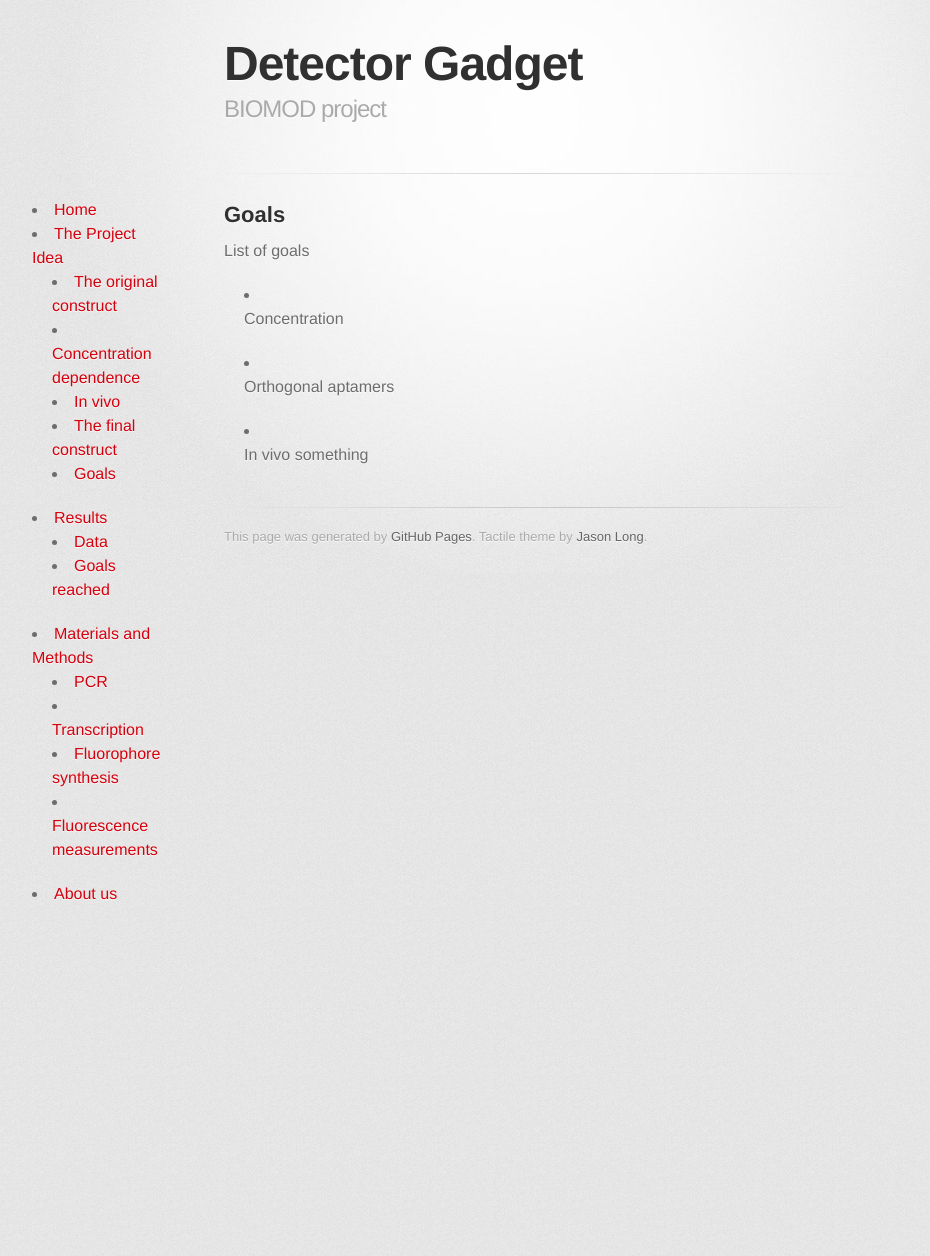
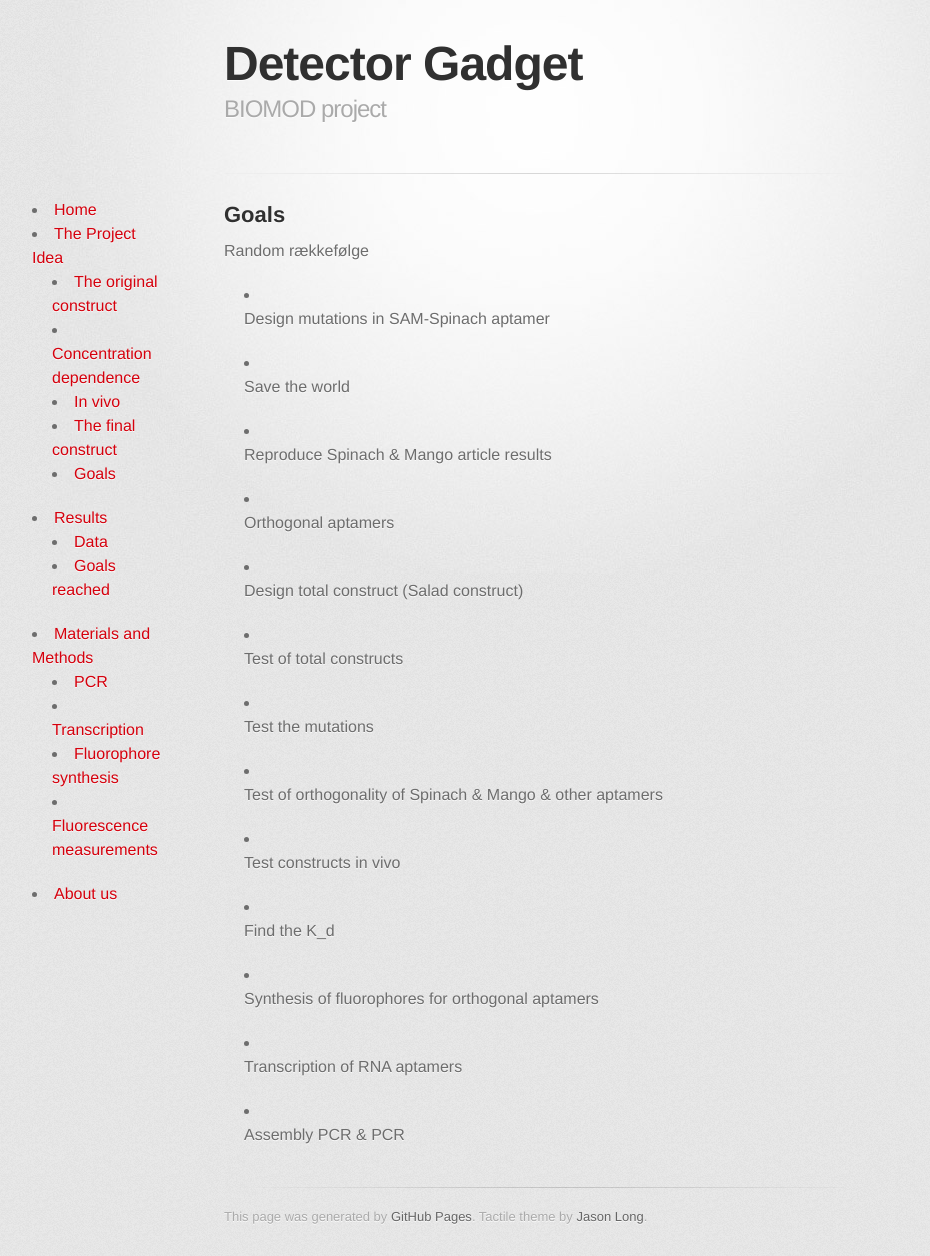
Before and after one commit to detectorgadget/detectorgadget.github.io, a Jekyll site: the page built from goals.md, in a window 1280 px wide. Shown: the whole page, without its empty margins (106-1036 px from the left). Built offline with Jekyll 4.4.1, drawn with Linux system fonts in a browser that asks for light colours; some web fonts are replaced; before the commit the page ends 926 px from its top, so only the background shows below that.

Commit message:
Added goals from meeting

```diff
--- a/goals.md
+++ b/goals.md
@@ -4,10 +4,30 @@ layout: default
 
 ##Goals
 
-List of goals
+Random rækkefølge
 
-* Concentration
+* Design mutations in SAM-Spinach aptamer
+
+* Save the world
+
+* Reproduce Spinach & Mango article results
 
 * Orthogonal aptamers
 
-* In vivo something
+* Design total construct (Salad construct)
+
+* Test of total constructs
+
+* Test the mutations
+
+* Test of orthogonality of Spinach & Mango & other aptamers
+
+* Test constructs in vivo
+
+* Find the K_d
+
+* Synthesis of fluorophores for orthogonal aptamers
+
+* Transcription of RNA aptamers
+
+* Assembly PCR & PCR
```
